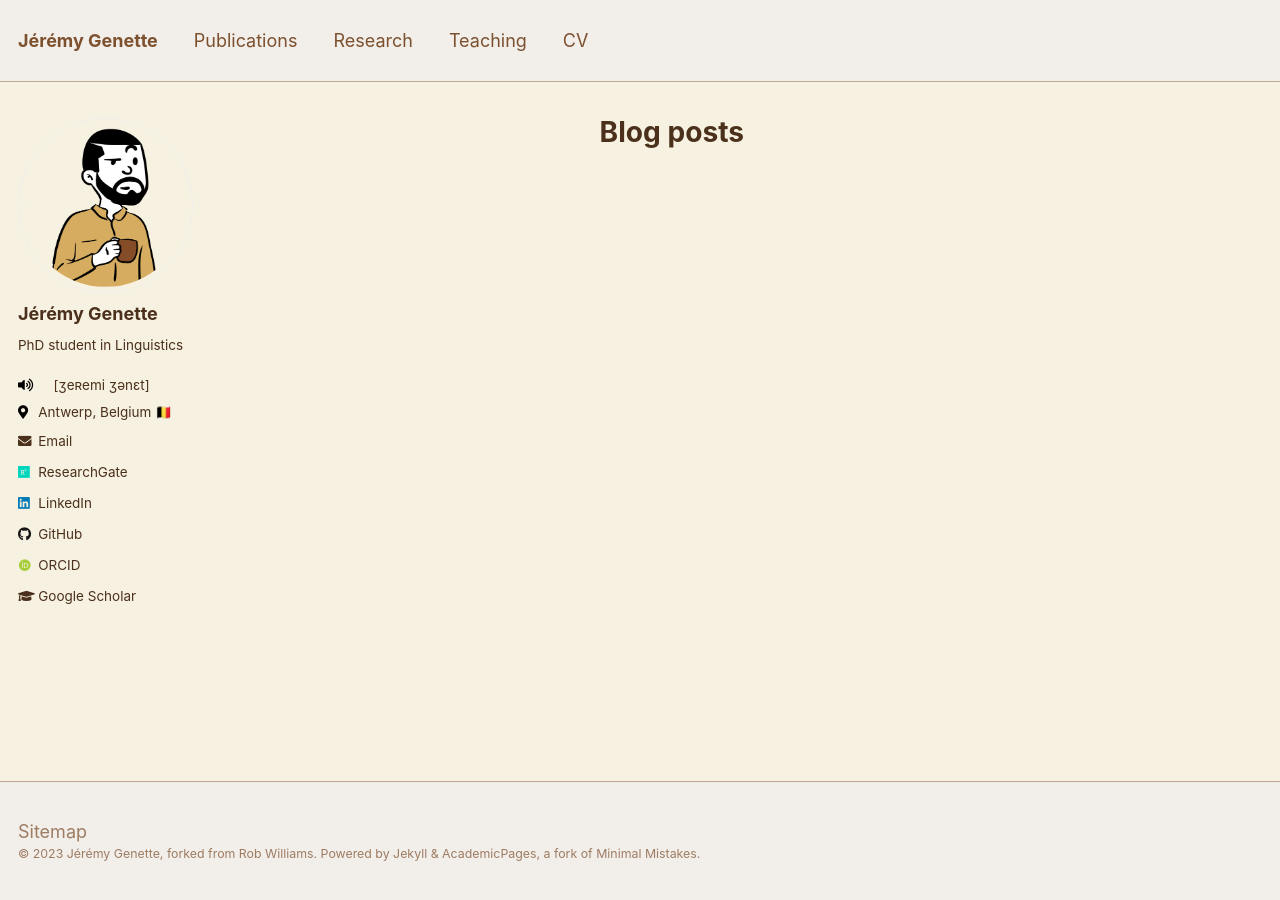
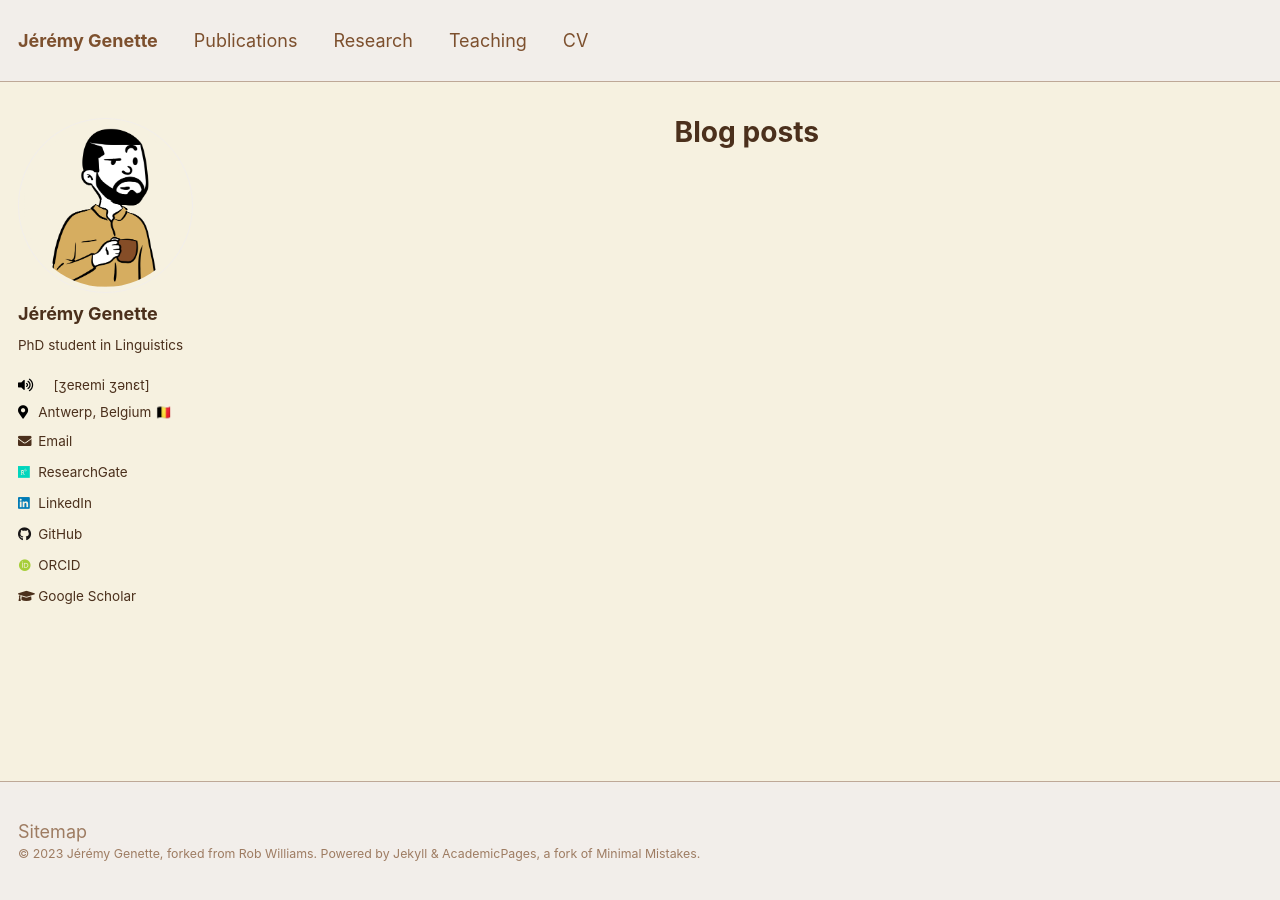
Before and after one commit to jgenette/jgenette.github.io, a Jekyll site: the page built from _pages/posts.html, in a window 1280 px wide. Built offline with Jekyll 4.4.1, drawn with Linux system fonts in a browser that asks for light colours; some web fonts are replaced.

Commit message:
Update _variables.scss

```diff
--- a/_sass/_variables.scss
+++ b/_sass/_variables.scss
@@ -127,9 +127,9 @@
    Grid
    ========================================================================== */
 
-$right-sidebar-width-narrow : 200px !default;
-$right-sidebar-width        : 300px !default;
-$right-sidebar-width-wide   : 400px !default;
+$right-sidebar-width-narrow : 50px !default;
+$right-sidebar-width        : 100px !default;
+$right-sidebar-width-wide   : 150px !default;
 
 $susy: (
   columns: 12,
```
